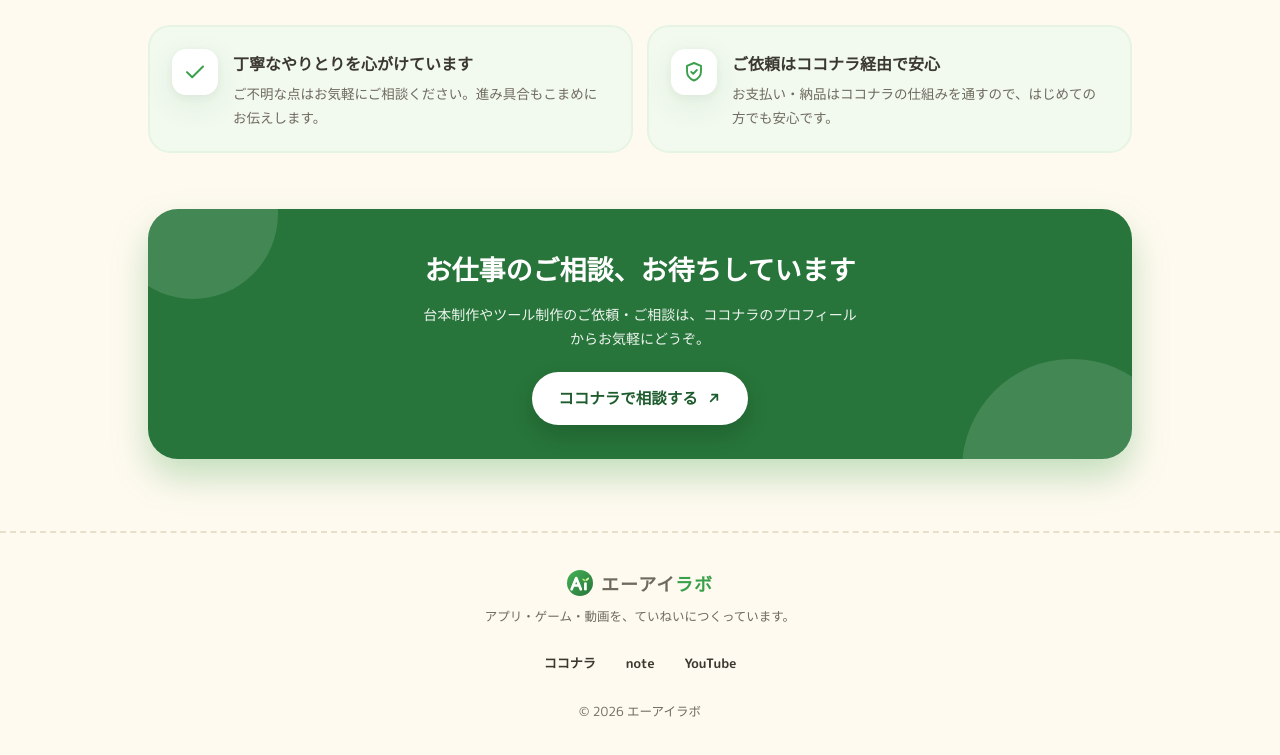
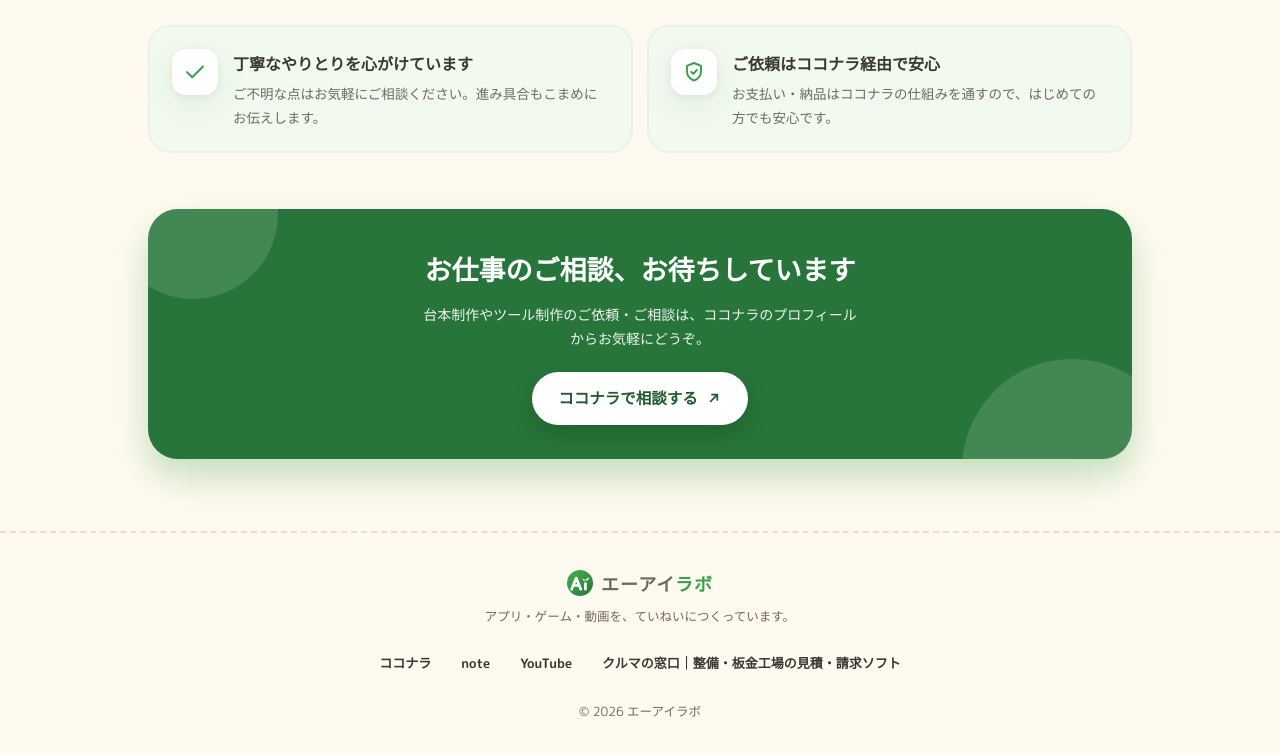
Before and after one commit to hokkaidonaganuma-cmd/eairabo-hp, a plain HTML site: page index.html in a window 1280 px wide. Shown: the part 5317-6072 px from the top of the page. Drawn offline with Linux system fonts and the light colour scheme.

Commit message:
Add link to madoguchi in footer

```diff
--- a/index.html
+++ b/index.html
@@ -775,6 +775,7 @@
     <a href="https://coconala.com/users/2561696" target="_blank" rel="noopener">ココナラ</a>
     <a href="https://note.com/fast_tucan7842" target="_blank" rel="noopener">note</a>
     <a href="https://www.youtube.com/@zundamon-zatsugaku-lab" target="_blank" rel="noopener">YouTube</a>
+    <a href="madoguchi/">クルマの窓口｜整備・板金工場の見積・請求ソフト</a>
   </nav>
   <p style="margin-top:16px">© 2026 エーアイラボ</p>
 </footer>
```
